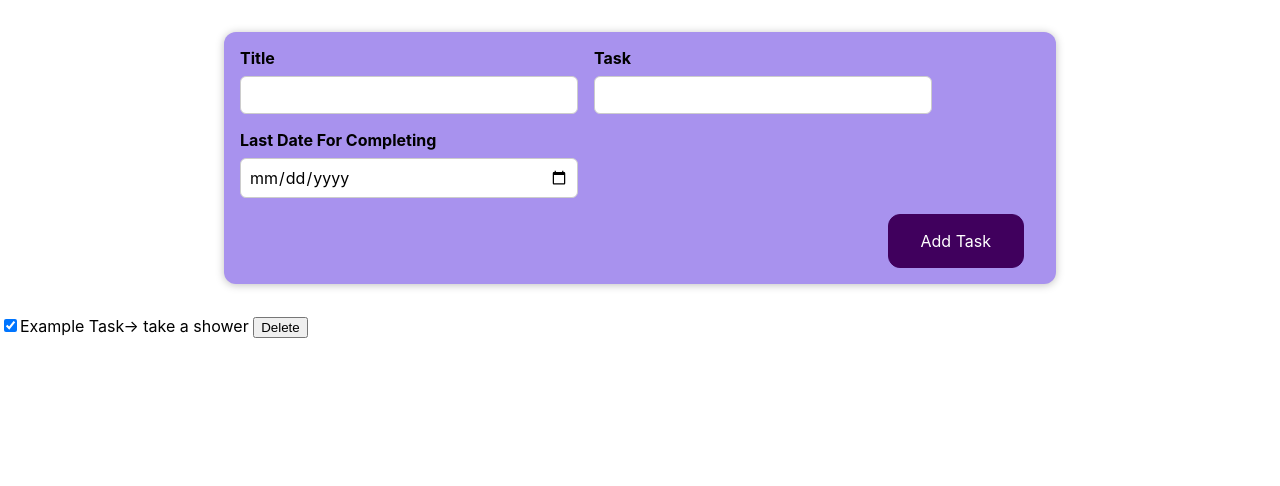
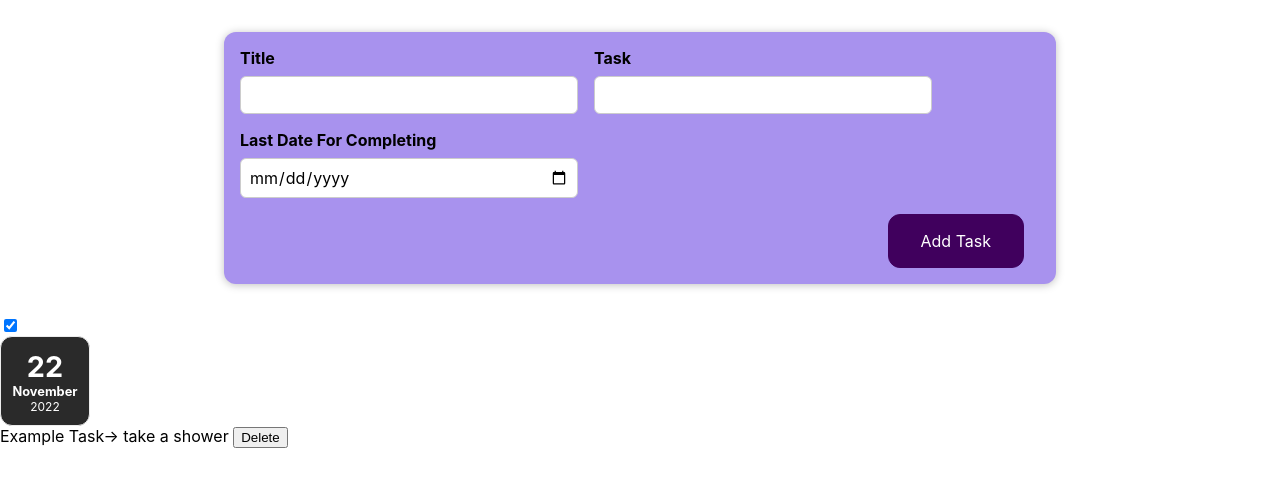
Before and after one commit to alon1302/Todo-List, a React (Create React App) app in the folder frontend/: page / in a window 1280 px wide. Shown: the top 486 px of the page. Built offline with nearby package versions, Linux system fonts and the light colour scheme.

Commit message:
viewing the date as a component

```diff
--- /dev/null
+++ b/frontend/src/components/DateItem.jsx
@@ -0,0 +1,19 @@
+import React from "react";
+
+import "../style/DateItem.css";
+
+const DateItem = ({ date }) => {
+  const day = date.toLocaleString("en-US", { day: "2-digit" });
+  const month = date.toLocaleString("en-US", { month: "long" });
+  const year = date.getFullYear();
+
+  return (
+    <div className="date-item">
+      <div className="date-item__day">{day}</div>
+      <div className="date-item__month">{month}</div>
+      <div className="date-item__year">{year}</div>
+    </div>
+  );
+};
+
+export default DateItem;
--- a/frontend/src/components/TaskItem.jsx
+++ b/frontend/src/components/TaskItem.jsx
@@ -1,4 +1,5 @@
 import React from "react";
+import DateItem from "./DateItem";
 
 const TaskItem = (props) => {
   return (
@@ -8,9 +9,9 @@ const TaskItem = (props) => {
         checked={props.task.checked}
         onChange={() => props.handleChecked(props.task.id)}
       />
+      <DateItem date={props.task.date} />
       <span>{props.task.title} </span>
       <span> {props.task.content} </span>
-      {/* <span>{props.task.date.toISOstring()}</span> */}
       <button onClick={() => props.handleDelete(props.task.id)}>Delete</button>
     </div>
   );
--- /dev/null
+++ b/frontend/src/style/DateItem.css
@@ -0,0 +1,26 @@
+.date-item {
+  display: flex;
+  flex-direction: column;
+  width: 5.5rem;
+  height: 5.5rem;
+  border: 1px solid #ececec;
+  background-color: #2a2a2a;
+  color: white;
+  border-radius: 12px;
+  align-items: center;
+  justify-content: center;
+}
+
+.date-item__day {
+  font-size: 1.8rem;
+  font-weight: bold;
+}
+
+.date-item__month {
+  font-size: 0.8rem;
+  font-weight: bold;
+}
+
+.date-item__year {
+  font-size: 0.75rem;
+}
```
